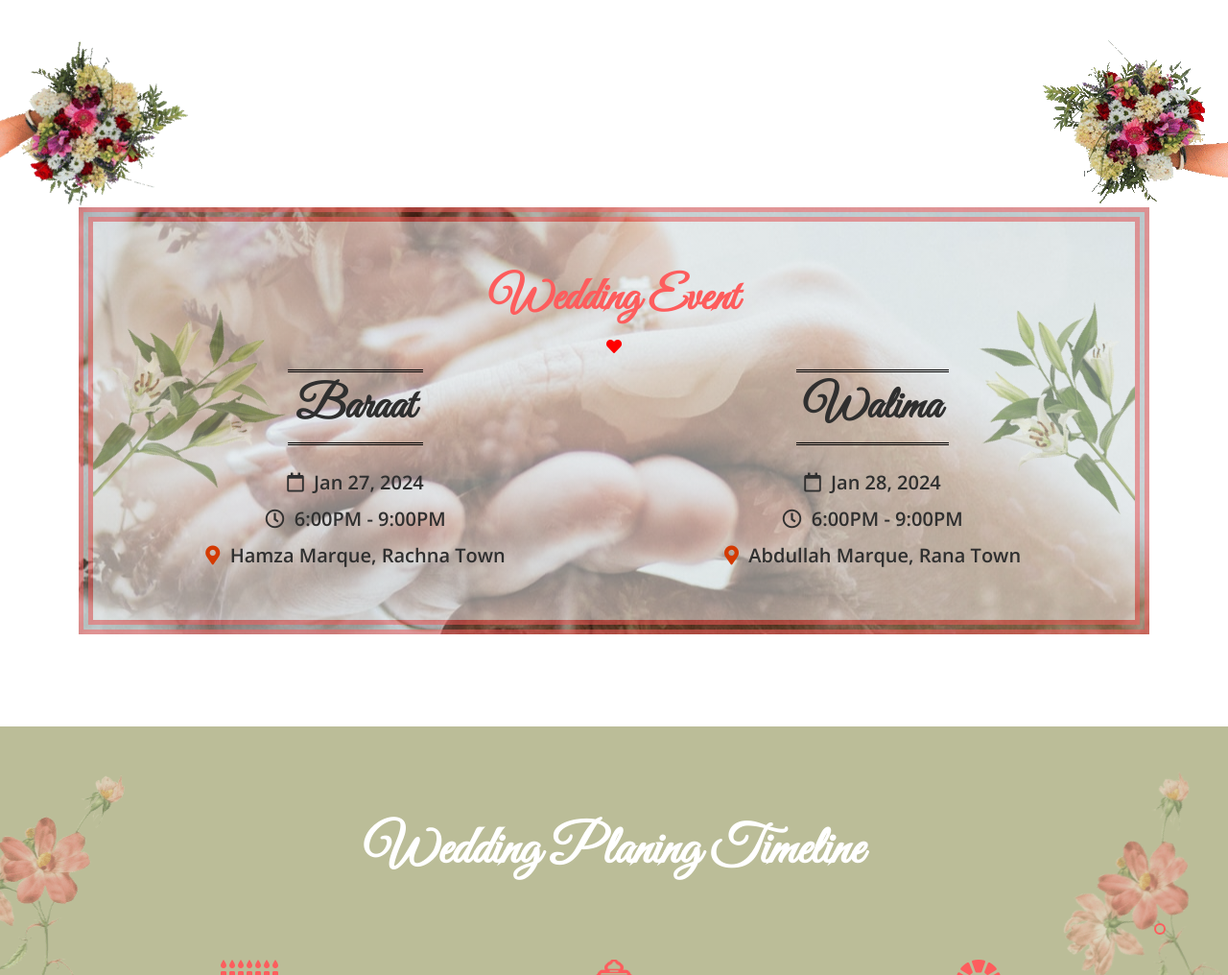
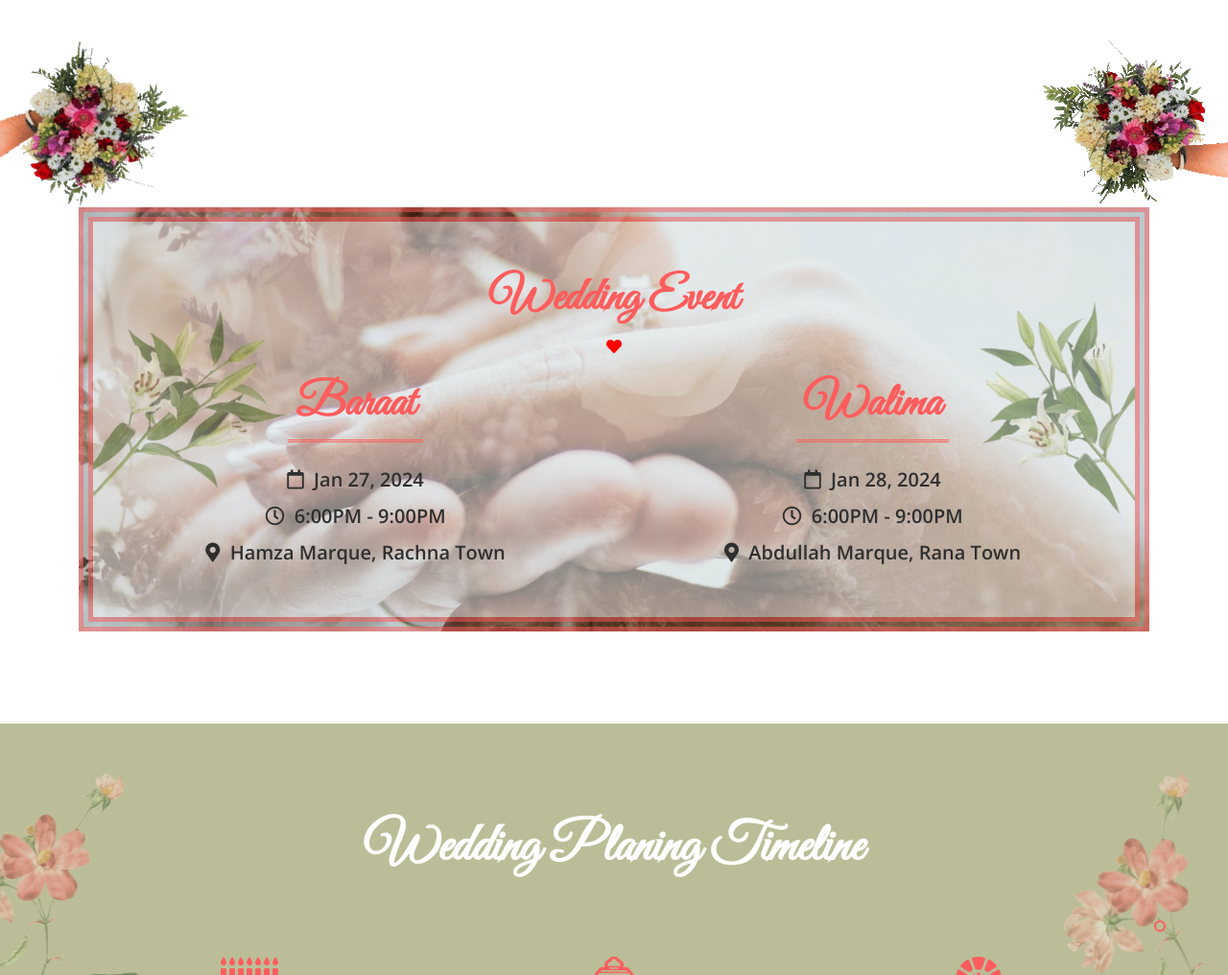
Before and after one commit to hafiz9ouman/NWD_invitation, a plain HTML site: page index.html in a window 1280 px wide. Shown: the part 1426-2442 px from the top of the page at 96% size. Drawn offline with nearby package versions, Linux system fonts and the light colour scheme; some packages are replaced by stand-ins of ours; a script that the page names is missing; a web font is replaced by a local one.

Commit message:
some color modification

```diff
--- a/index.html
+++ b/index.html
@@ -288,22 +288,22 @@
                         <div class="row">
                             <div class="col-md-6">
                                 <div class="text-center text-md-right mr-md-3 mb-4 mb-md-0">
-                                    <div class="d-inline-block border-end-0 border-start-0 border-secondary p-2 mb-4" style="border-style: double; border-color: black !important;">
-                                        <h1 class="display-5" style="margin-bottom:0rem !important">Baraat</h1>
+                                    <div class="d-inline-block border-end-0 border-start-0 border-top-0 border-secondary p-2 mb-4" style="border-style: double; border-color: #fd5d5d !important;">
+                                        <h1 class="display-5" style="margin-bottom:0rem !important;color: #fd5d5d;">Baraat</h1>
                                     </div>
                                     <p class="mb-2 text-dark fw-bolder fs-5"><i class="far fa-calendar" style="color:re;"></i>&nbsp;&nbsp;Jan 27, 2024</p>
                                     <p class="mb-2 text-dark fw-bolder fs-5"><i class="far fa-clock" style="color:re;"></i>&nbsp;&nbsp;6:00PM - 9:00PM</p>
-                                    <p class="mb-0 text-dark fw-bolder fs-5"><i class="fas fa-map-marker-alt" style="color:#D43A02"></i>&nbsp;&nbsp;Hamza Marque, Rachna Town</p>
+                                    <p class="mb-0 text-dark fw-bolder fs-5"><i class="fas fa-map-marker-alt"></i>&nbsp;&nbsp;Hamza Marque, Rachna Town</p>
                                 </div>
                             </div>
                             <div class="col-md-6">
                                 <div class="text-center text-md-left ml-md-3">
-                                    <div class="d-inline-block border-end-0 border-start-0 border-secondary p-2 mb-4" style="border-style: double; border-color: black !important;">
-                                        <h1 class="display-5" style="margin-bottom:0rem !important">Walima</h1>
+                                    <div class="d-inline-block border-end-0 border-start-0 border-top-0 border-secondary p-2 mb-4" style="border-style: double; border-color: #fd5d5d !important;">
+                                        <h1 class="display-5" style="margin-bottom:0rem !important;color: #fd5d5d;">Walima</h1>
                                     </div>
                                     <p class="mb-2 text-dark fw-bold fs-5"><i class="far fa-calendar"></i>&nbsp;&nbsp;Jan 28, 2024</p>
                                     <p class="mb-2 text-dark fw-bold fs-5"><i class="far fa-clock"></i>&nbsp;&nbsp;6:00PM - 9:00PM</p>
-                                    <p class="mb-0 text-dark fw-bold fs-5"><i class="fas fa-map-marker-alt" style="color:#D43A02"></i>&nbsp;&nbsp;Abdullah Marque, Rana Town</p>
+                                    <p class="mb-0 text-dark fw-bold fs-5"><i class="fas fa-map-marker-alt"></i>&nbsp;&nbsp;Abdullah Marque, Rana Town</p>
                                 </div>
                             </div>
                         </div>
```
